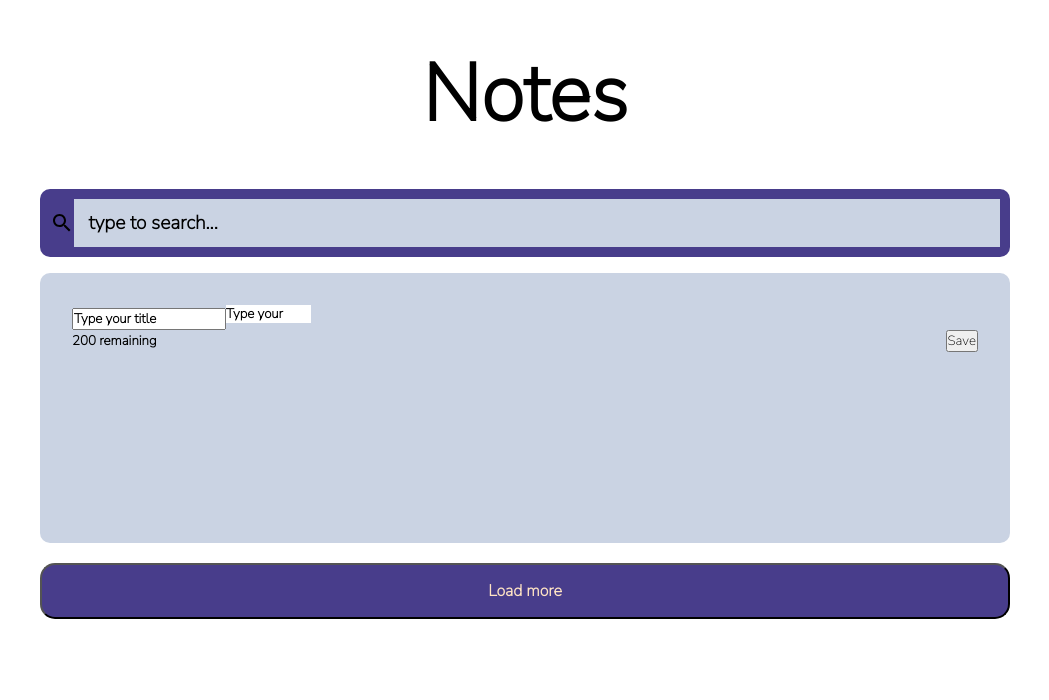
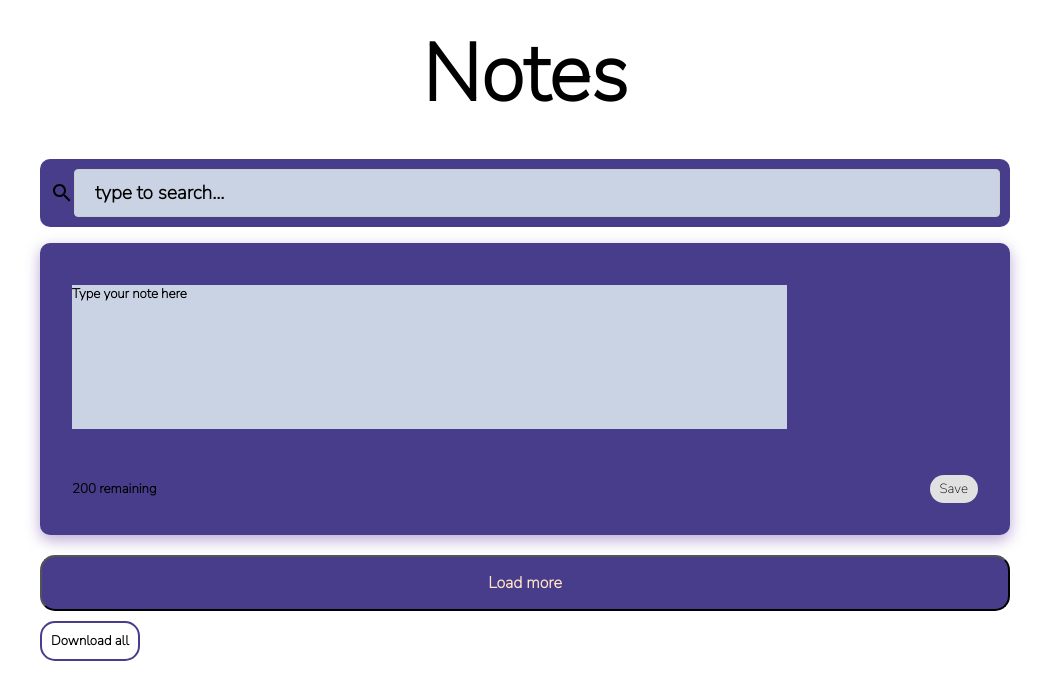
Before and after one commit to krizzyinfinity/note-app, a React (Create React App) app: page / in a window 1280 px wide. Shown: the top 700 px of the page, without its empty margins (115-1164 px from the left). Built offline with nearby package versions, Linux system fonts and the light colour scheme; a web font is replaced by a local one.

Commit message:
fourth commit

```diff
--- a/package.json
+++ b/package.json
@@ -13,6 +13,7 @@
     "react": "^18.1.0",
     "react-dom": "^18.1.0",
     "react-scripts": "5.0.1",
+    "react-to-print": "^2.14.7",
     "web-vitals": "^2.1.4"
   },
   "scripts": {
--- a/src/App.js
+++ b/src/App.js
@@ -1,12 +1,18 @@
-import { useEffect, useState } from "react";
+import { useEffect, useState, useRef } from "react";
 import CreateNote from "./components/CreateNote";
-
+import { useReactToPrint } from "react-to-print";
 import Notes from "./components/Notes";
 import "./index.css";
 import { nanoid } from "nanoid";
 import SearchIcon from '@mui/icons-material/Search';
 
 function App() {
+
+  // for printing to pdf
+  const componentRef = useRef();
+  const handlePrint = useReactToPrint({
+    content: () => componentRef.current,
+  });
   const [notes, setNotes] = useState(
     JSON.parse(localStorage.getItem("react-notes")) ?? []
   );
@@ -15,6 +21,10 @@ function App() {
     localStorage.setItem("react-notes", JSON.stringify(notes));
   }, [notes]);
   const[numOfNotes, setNumOfNotes]=useState(3);
+
+  // pagination ( load more button instead of classic pagination
+  // as not that many data, but of course application can get more data and classic
+  // pagination would be needed)
   const loadMore = ()=> {
     setNumOfNotes(numOfNotes + numOfNotes);
   }
@@ -38,7 +48,7 @@ function App() {
         tobeUpdated.id = id;
         tobeUpdated.title = title;
         tobeUpdated.description = description;
-        tobeUpdated.date = date;
+        tobeUpdated.date =  new Date().toLocaleString();
         setNotes([...notes])
     console.log(notes)
 
@@ -50,21 +60,25 @@ function App() {
     setNotes(newNotes);
   };
 
-  //const slice = notes.slice(0, numOfNotes);
   return (
 
-    <div className="container">
+
+    <div ref={componentRef} className="container">
 
     <h1 className='myHeader'>Notes</h1>
       <div className='search'>
 
-        <SearchIcon  className='searchIcon' size='1.3em'/>
+      <SearchIcon  className='searchIcon' size='1.3em'/>
         <input
         onChange={e => {setSearchText(e.target.value)}}
 				type='text'
 				placeholder='type to search...'
 			/>
+
        </div>
+
+       <CreateNote handleAddNote={addNote} />
+
        {
        notes.map((val) => {
          return <div>
@@ -92,12 +106,14 @@ function App() {
           handleDeleteNote={deleteNote}
           handleAddNote={addNote}
           onEdit={editNote}
+
         />
       ))}
-      <CreateNote handleAddNote={addNote} />
       <div className="footerBttn">
 
      <button className="bttn" onClick={()=> loadMore()}>Load more</button>
+
+     <button onClick={handlePrint} className="btn">  Download all</button>
      </div>
 
       </div>
--- /dev/null
+++ b/src/components/CreateNote.css
@@ -0,0 +1,52 @@
+input[type=text], select {
+
+    padding: 12px 20px;
+
+    display: inline-block;
+    border: 1px solid #ccc;
+    border-radius: 4px;
+    box-sizing: border-box;
+    background-color: #cad3e3;
+  }
+
+  input[type=submit] {
+    width: 100%;
+    background-color: #4CAF50;
+    color: white;
+    padding: 14px 20px;
+    margin: 8px 0;
+    border: none;
+    border-radius: 4px;
+    cursor: pointer;
+  }
+
+  input[type=submit]:hover {
+    background-color: #45a049;
+  }
+
+  .save {
+	background-color: #e1e1e1;
+	border: none;
+	border-radius: 15px;
+	padding: 5px 10px 5px 10px;
+}
+.save:hover {
+	background-color: #ededed;
+	cursor: pointer;
+}
+.footer {
+	display: flex;
+	align-items: center;
+	justify-content: space-between;
+    margin-top: 40px;
+}
+textarea {
+	border: none;
+	resize: none;
+	background-color: #cad3e3;
+    margin-top: 10px;
+}
+
+textarea:focus {
+	outline: none;
+}
--- a/src/components/CreateNote.jsx
+++ b/src/components/CreateNote.jsx
@@ -1,5 +1,5 @@
 import React, { useState } from 'react'
-
+import  "./CreateNote.css"
 const CreateNote = ({handleAddNote}) => {
     const [description, setDescription] = useState("");
         const [title, setTitle] = useState("");
@@ -53,17 +53,13 @@ const CreateNote = ({handleAddNote}) => {
 
           )
       }
-      <input type="text"
-            placeholder="Type your title"
-           onChange={handleChange}
-           name="title"
-            value={title} />
+
 
   <textarea
   name="description"
   id="editArea"
-   rows={isExpanded ? 3 : 1}
-   cols="10"
+   rows="8"
+   cols="100"
    value={description}
    placeholder="Type your note here"
    onClick={expand}
@@ -71,7 +67,7 @@ const CreateNote = ({handleAddNote}) => {
    <div className="footer">
        <small>{charLimit - description.length} remaining</small>
        <button
-         onClick={handleSave} className="saveBttn">Save</button>
+         onClick={handleSave} className="save">Save</button>
 
 
    </div>
--- a/src/components/Notes.jsx
+++ b/src/components/Notes.jsx
@@ -1,8 +1,15 @@
-import React, { useState } from 'react'
+import React, { useState, useRef } from 'react'
 import DeleteIcon from "@mui/icons-material/Delete";
 import EditIcon from "@mui/icons-material/Edit";
 import FavoriteBorderIcon from "@mui/icons-material/FavoriteBorder";
+import { useReactToPrint } from "react-to-print";
 const Notes = ({id, title, description, date, handleDeleteNote, onEdit}) => {
+
+  // used for printing to pdf
+  const componentRef = useRef();
+    const handlePrint = useReactToPrint({
+      content: () => componentRef.current,
+    });
     const [displayForm, setForm] = useState(false);
     const [cls, setCls] = useState("green");
     function handleClick() {
@@ -20,38 +27,45 @@ const Notes = ({id, title, description, date, handleDeleteNote, onEdit}) => {
         setForm(false);
       }
   return (
-
-    <div className="notes">
-    <h1>{title}</h1>
-    <div className="desc">{description}</div>
+    <div  ref={componentRef} className="notes">
+    <h1 className='myNoteTitle'>{title}</h1>
+    <div className="desc">{description}
+  </div>
   <form
       onSubmit={handleEdit}
       className={`${displayForm ? "show" : "hide"}`}
     >
         <input placeholder="title" />
       <input placeholder="description" />
-      <input type="date" placeholder="date" />
-      <input type="submit"  />
+      <input type='date' />
+      <input type="submit"  className='icon' />
+      <button  className="icon">Cancel</button>
     </form>
       <div className="footer">
         <small>{date}</small>
+
+<button onClick={handlePrint} className="btn">  Download</button>
         <div className="footer2">
-          <DeleteIcon className="delete" onClick={handleClick} />
+            <DeleteIcon className="icon" onClick={handleClick} />
             <style>{`
         .red {color: red}
         .green {color: green}
 
       `}</style>
-          <EditIcon className="edit"
+            <EditIcon className="icon"
             onClick={() => setForm(!displayForm)}
              />
 
             <FavoriteBorderIcon className={cls} style={{cursor:"pointer"}}
         onClick={() => setCls((cls) => (cls === "red" ? "green" : "red"))} />
           </div>
+
           </div>
 
         </div>
+
+
+
   )
 }
 
--- a/src/index.css
+++ b/src/index.css
@@ -7,9 +7,10 @@
 
 }
 
+
 .container {
   max-width: 1000px;
-  margin: 40px auto;
+  margin: 20px auto;
   padding-left: 15px;
   padding-right: 15px;
   min-height: 100vh;
@@ -40,6 +41,7 @@ small {
   margin-bottom: 1rem;
   padding: 10px;
   background-color: darkslateblue;
+
 }
 .notes {
   display: flex;
@@ -51,7 +53,10 @@ small {
   padding: 2rem;
 margin-bottom: 20px;
   min-height: 270px;
+
+box-shadow: rgba(66, 7, 133, 0.35) 0px 5px 15px;
 }
+
 .notesList {
   display: grid;
 
@@ -65,11 +70,13 @@ margin-bottom: 20px;
 }
 .icon {
   cursor: pointer;
+
+
 }
 
   .notes .note2 {
 
-      background-color: #ad2a7d;
+    background-color: blue;
 
   }
   textarea {
@@ -92,7 +99,7 @@ margin-bottom: 20px;
 	background-color: #cad3e3;
 	width: 100%;
   height: 6vh;
-  padding-left: .9rem;
+  padding-left: .5rem;
   font-size: 1.2rem;
 
 
@@ -105,8 +112,8 @@ margin-bottom: 20px;
   font-size:5rem ;
   color: black;
   text-align: center;
-  margin-top: 30px;
-  margin-bottom: 40px;
+  margin-top: 20px;
+  margin-bottom: 30px;
 }
 .show {
   display: block;
@@ -123,4 +130,38 @@ margin-bottom: 20px;
   border-radius: 15px;
   font-weight: bold;
   font-size: 1rem;
+  cursor: pointer;
 }
+.note2 {
+  background-color: darkslateblue;
+}
+.btn {
+  width: 100px;
+  height: 40px;
+  cursor: pointer;
+  background: transparent;
+  border: 2px solid darkslateblue;
+  outline: none;
+  transition: 1s ease-in-out;
+  font-weight: bold;
+  border-radius: 15px;
+}
+
+
+
+
+.btn:hover {
+  transition: 1s ease-in-out;
+  background: darkslateblue;
+  color: aliceblue;
+}
+
+.btn:hover svg {
+  stroke-dashoffset: -480;
+}
+
+.btn span {
+  color: white;
+  font-size: 18px;
+  font-weight: 100;
+}
```
Also changed, not shown: 1 other file (tests, documents, lock files or other folders). Lines whose indentation alone changed are shown as unchanged.
